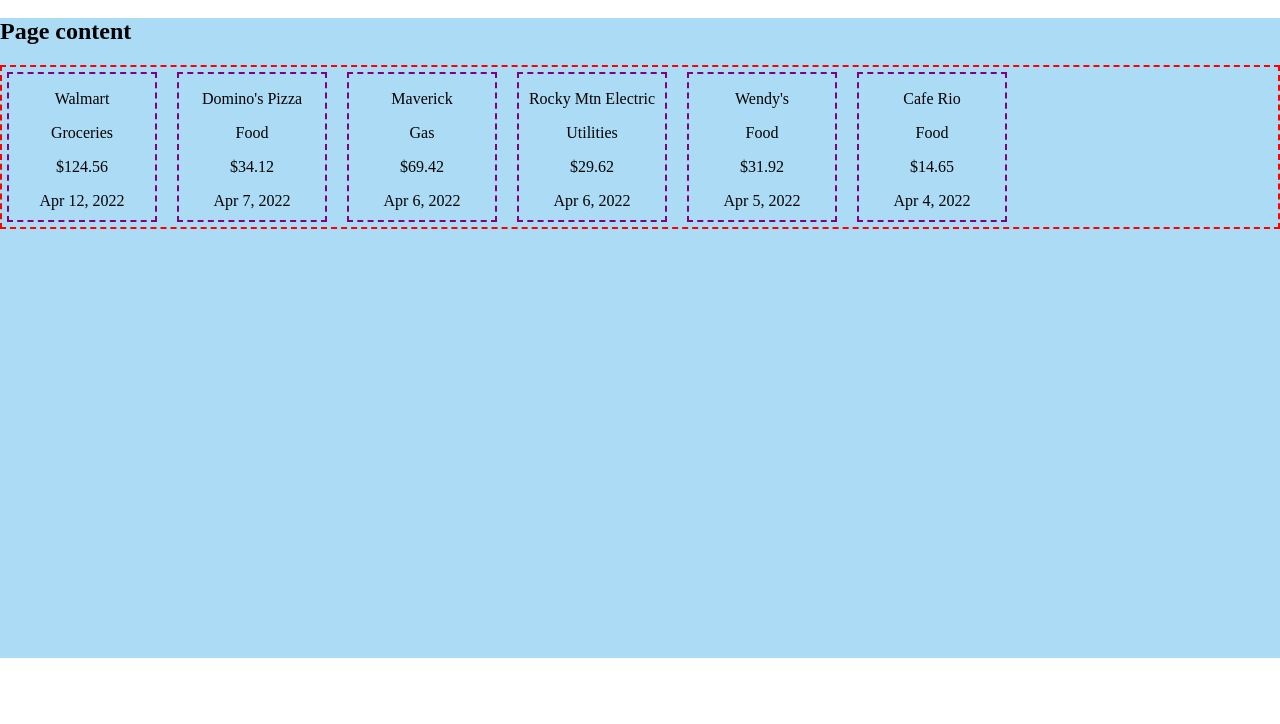
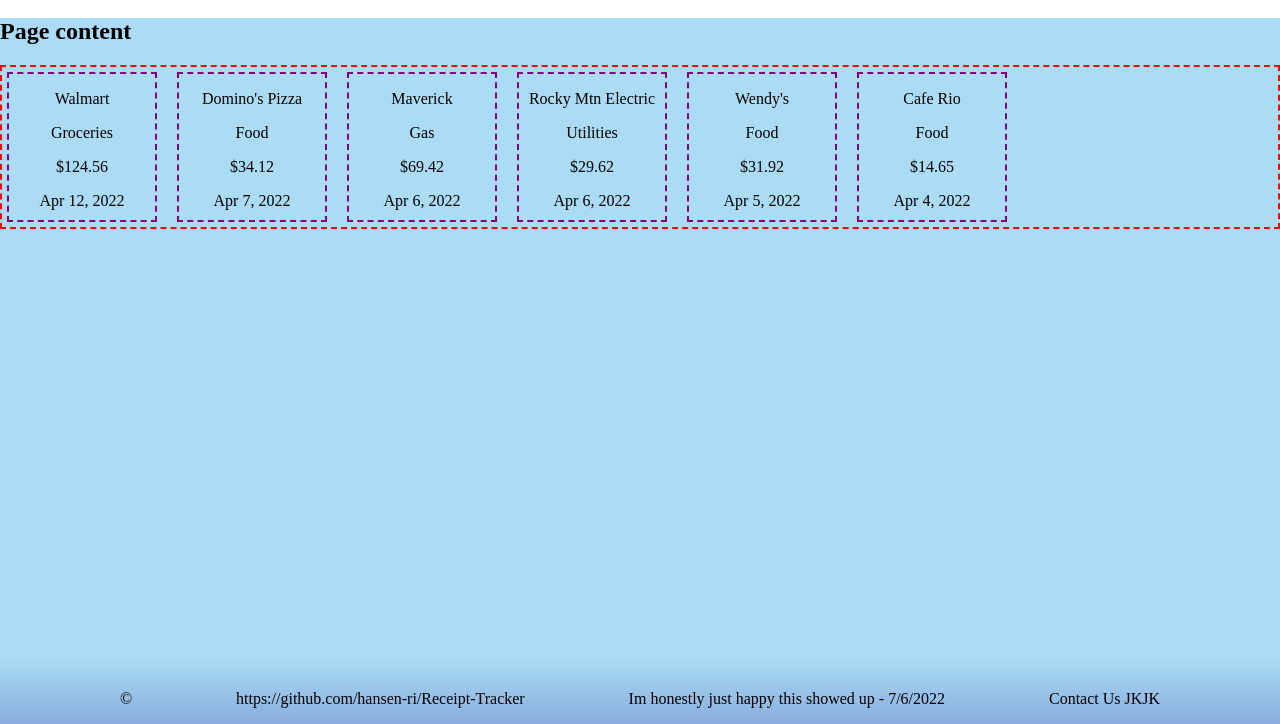
Before and after one commit to hansen-ri/Receipt-Tracker, a plain HTML site: page index.html in a window 1280 px wide. Shown: the part 157-881 px from the top of the page. Before the commit the page ends 815 px from the top, so only its background shows below. Drawn offline with Linux system fonts and the light colour scheme.

Commit message:
footer dynamically added

```diff
--- /dev/null
+++ b/footer.html
@@ -0,0 +1,4 @@
+&copy;
+<div>https://github.com/hansen-ri/Receipt-Tracker</div>
+<div>Im honestly just happy this showed up - 7/6/2022</div>
+<div><a>Contact Us</a> JKJK</div>
--- a/index.html
+++ b/index.html
@@ -5,6 +5,8 @@
     <meta http-equiv="X-UA-Compatible" content="IE=edge" />
     <meta name="viewport" content="width=device-width, initial-scale=1.0" />
     <link rel="stylesheet" href="styles/general.css" />
+    <script src="scripts/index.js" type="module"></script>
+
     <title>Reciept Tracker | Home</title>
   </head>
   <body>
@@ -71,6 +73,6 @@
         <!--  -->
       </div>
     </main>
-    <footer></footer>
+    <footer id="footer"></footer>
   </body>
 </html>
--- a/scripts/index.js
+++ b/scripts/index.js
@@ -0,0 +1,31 @@
+function convertToText(res) {
+   if (res.ok) {
+     return res.text();
+   } else {
+     throw new Error('Bad response');
+   }
+ }
+
+ async function loadTemplate(path) {
+   const html = await fetch(path).then(convertToText);
+   const template = document.createElement('template');
+   template.innerHTML = html;
+   return template;
+ }
+
+ function renderWithTemplate(template, parent, data, callback) {
+   let clone = template.content.cloneNode(true);
+   if (callback) {
+     clone = callback(clone, data);
+   }
+   parent.appendChild(clone);
+ };
+
+ async function loadHeaderFooter() {
+   const footer = await loadTemplate('footer.html');
+   console.log("This is whatever is supposed to be in footer variable:" + footer);
+   const footerTemplate = document.getElementById('footer');
+   renderWithTemplate(footer, footerTemplate);
+ }
+
+ loadHeaderFooter();
--- a/styles/general.css
+++ b/styles/general.css
@@ -47,6 +47,14 @@
     background-image: url("");
 }
 
+footer {
+    display: flex;
+
+    justify-content: space-evenly;
+    padding: 2em 1em 1em 1em;
+    font-size: var(--small-font);
+    background: linear-gradient(to top, var(--logo_blue) 0%, var(--page_blue) 100%);
+}
 
 /* Toggle for different logo/navbar layout */
 #banner {
```
